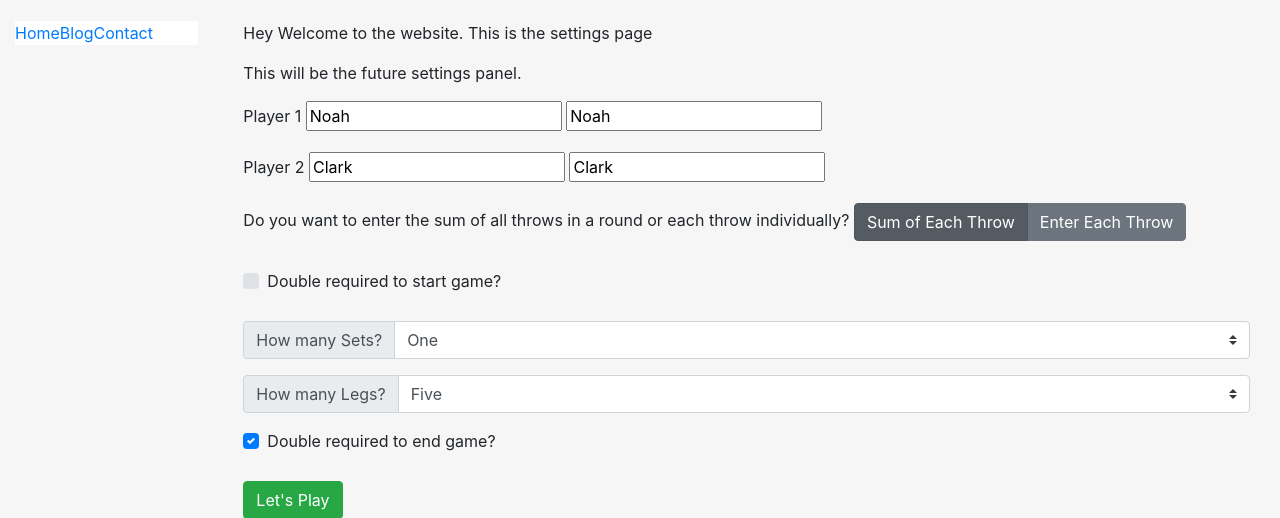
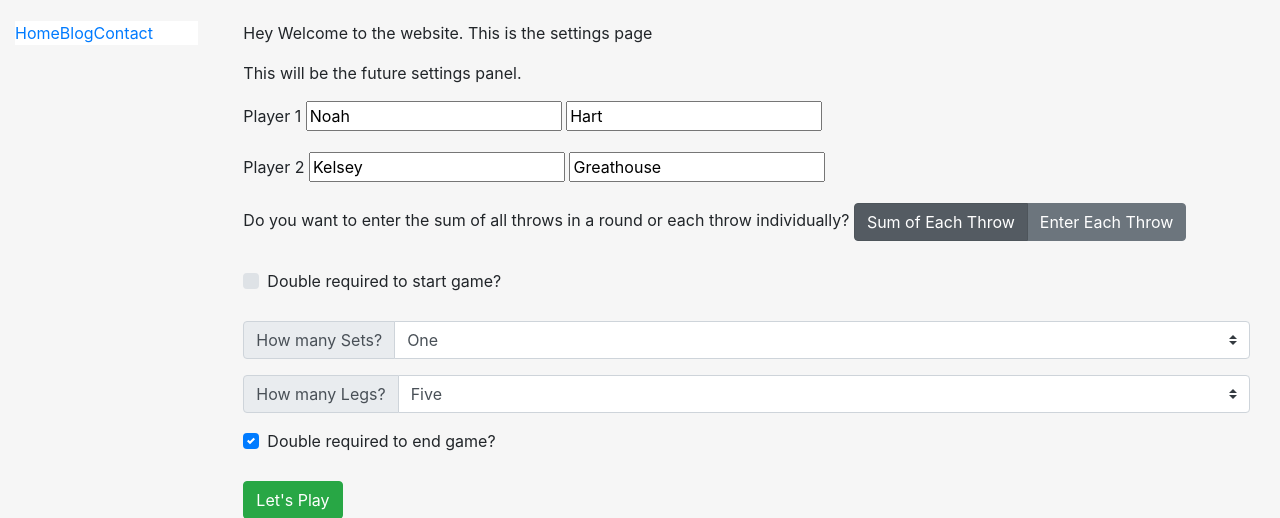
Before and after one commit to nahart/dartmvp, a Django app: page /scorer/start_game/ in a window 1280 px wide. Shown: the part 184-702 px from the top of the page. Run offline with Django 3.2, Linux system fonts and the light colour scheme; some libraries are stand-ins or nearby versions.

Commit message:
finished draft 1 of start game setting

```diff
--- a/scorer/templates/scorer/includes/settings.html
+++ b/scorer/templates/scorer/includes/settings.html
@@ -6,14 +6,16 @@
     <p>
         <label>Player 1</label>
         <input type="text" name="player_1_first_name" placeholder="First Name" required value="Noah">
-        <input type="text" name="player_1_last_name" placeholder="Last Name" required value="Noah">
+        <input type="text" name="player_1_last_name" placeholder="Last Name" required value="Hart">
     </p>
 
     <p>
         <label>Player 2</label>
-        <input type="text" name="player_2_first_name" placeholder="First Name" required value="Clark">
-        <input type="text" name="player_2_last_name" placeholder="Last Name" required value="Clark">
+        <input type="text" name="player_2_first_name" placeholder="First Name" required value="Kelsey">
+        <input type="text" name="player_2_last_name" placeholder="Last Name" required value="Greathouse">
     </p>
+
+
 
     {% if game_301 %}
         <!--<p>
```
